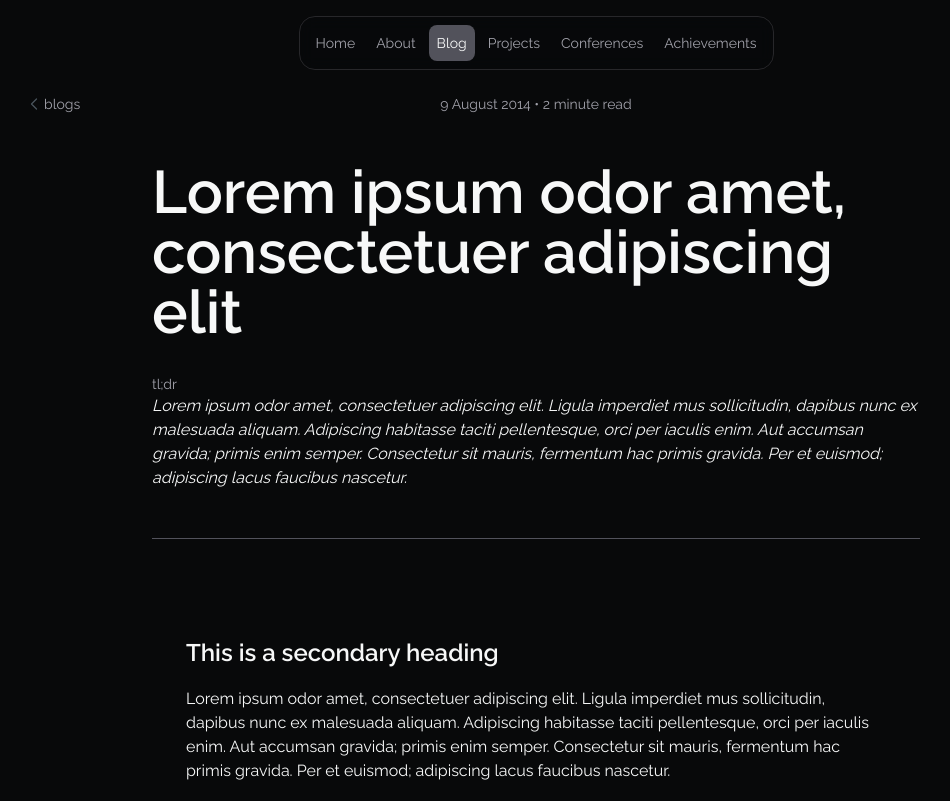
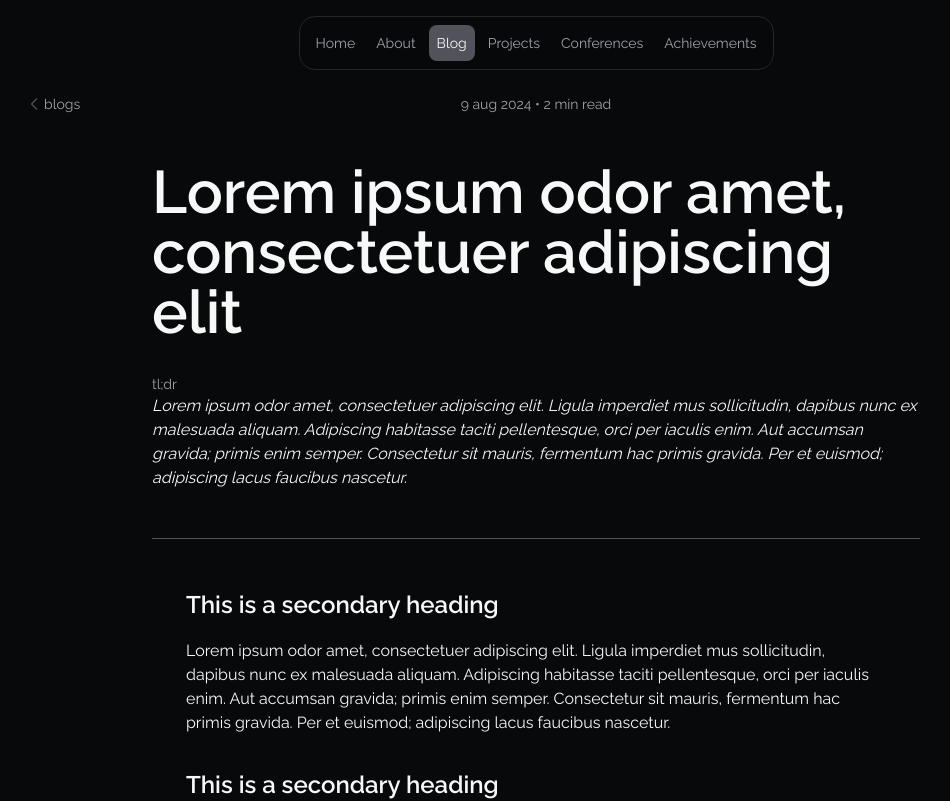
Before and after one commit to AbhayVAshokan/abhay.app, a Next.js app: page /blog/hello-world in a window 1280 px wide. Shown: the top 801 px of the page, without its empty margins (104-1054 px from the left). Built offline with nearby package versions, Linux system fonts and the light colour scheme.

Commit message:
General cleanup

```diff
--- a/app/blog/components/back.tsx
+++ b/app/blog/components/back.tsx
@@ -12,9 +12,9 @@ const Back = () => (
       <path
         d="M15 6L9 12L15 18"
         stroke="#49545C"
-        stroke-width="1.5"
-        stroke-linecap="round"
-        stroke-linejoin="round"
+        strokeWidth="1.5"
+        strokeLinecap="round"
+        strokeLinejoin="round"
       />
     </svg>
     <p>blogs</p>
--- a/app/blog/components/blog-layout.tsx
+++ b/app/blog/components/blog-layout.tsx
@@ -25,6 +25,7 @@ const BlogLayout = ({
             <span>{data.date}</span><ReadTime />
           </p>
         </section>
+
         <section className="max-w-3xl mx-auto">
           <h1 className="md:text-6xl text-4xl font-semibold my-4 md:my-4 py-4">
             {data.title}
@@ -35,6 +36,7 @@ const BlogLayout = ({
             <div className="border-b my-12 w-full border-zinc-600" />
           </div>
         </section>
+
         <section className="blog">{children}</section>
       </article>
     </main>
--- a/app/blog/components/blog.css
+++ b/app/blog/components/blog.css
@@ -2,24 +2,14 @@
   margin: 0rem auto;
   max-width: 700px;
 
-  h2,
-  h3,
-  h4,
-  h5,
-  h6,
-  .header-link>svg {
-    margin-top: 3rem;
+  .header-link {
+    margin-top: 2rem;
   }
 
-  h2,
-  h3,
-  h4,
-  h5,
-  h6,
+  .header-link,
   p,
   ul,
-  ol,
-  .header-link>svg {
+  ol {
     margin-bottom: 1rem;
   }
 
--- a/app/blog/components/read-time.tsx
+++ b/app/blog/components/read-time.tsx
@@ -12,7 +12,7 @@ const ReadTime = () => {
     setMinutes(Math.round(length / WORDS_PER_MINUTE))
   }, []);
 
-  return <span className="whitespace-pre-wrap"> • {minutes} minute read</span>;
+  return <span className="whitespace-pre-wrap"> • {minutes} min read</span>;
 };
 
 export default ReadTime;
--- a/app/blog/hello-world/page.mdx
+++ b/app/blog/hello-world/page.mdx
@@ -4,7 +4,7 @@ export const data = {
   title: "Lorem ipsum odor amet, consectetuer adipiscing elit",
   summary: "Lorem ipsum odor amet, consectetuer adipiscing elit. Ligula imperdiet mus sollicitudin, dapibus nunc ex malesuada aliquam. Adipiscing habitasse taciti pellentesque, orci per iaculis enim. Aut accumsan gravida; primis enim semper. Consectetur sit mauris, fermentum hac primis gravida. Per et euismod; adipiscing lacus faucibus nascetur.",
   keywords: ["Software engineer", "React"],
-  date: "9 August 2014",
+  date: "9 aug 2024",
   readingTime: 2,
 };
 
@@ -18,6 +18,8 @@ export const metadata = {
 ## This is a secondary heading
 
 Lorem ipsum odor amet, consectetuer adipiscing elit. Ligula imperdiet mus sollicitudin, dapibus nunc ex malesuada aliquam. Adipiscing habitasse taciti pellentesque, orci per iaculis enim. Aut accumsan gravida; primis enim semper. Consectetur sit mauris, fermentum hac primis gravida. Per et euismod; adipiscing lacus faucibus nascetur.
+
+## This is a secondary heading
 
 Mattis mollis id molestie tincidunt quis dolor hendrerit. Erat lacus curae augue, porta in posuere. Donec ut quis imperdiet, justo nisi eget. Lectus dolor eros tortor; integer id malesuada? Eleifend lacinia eu volutpat neque mauris. Platea neque vivamus aliquet a nisi fermentum. In blandit laoreet penatibus dictum sollicitudin facilisi egestas blandit habitasse. Vestibulum fermentum vel donec mi torquent.
 
```
Also changed, not shown: app/components/copyright.tsx (renamed from app/components/Copyright.tsx), app/components/navbar.tsx (renamed from app/components/NavBar.tsx).
